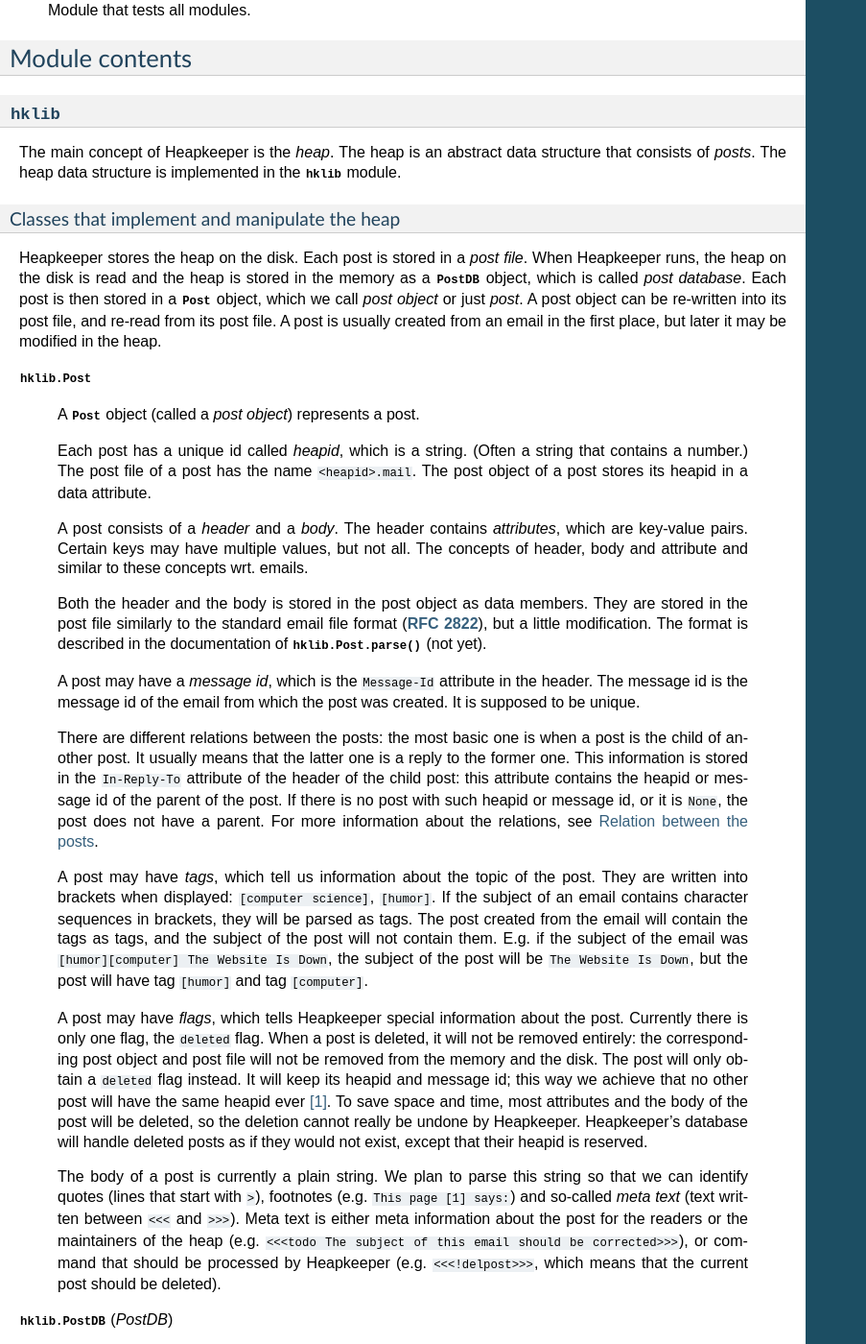
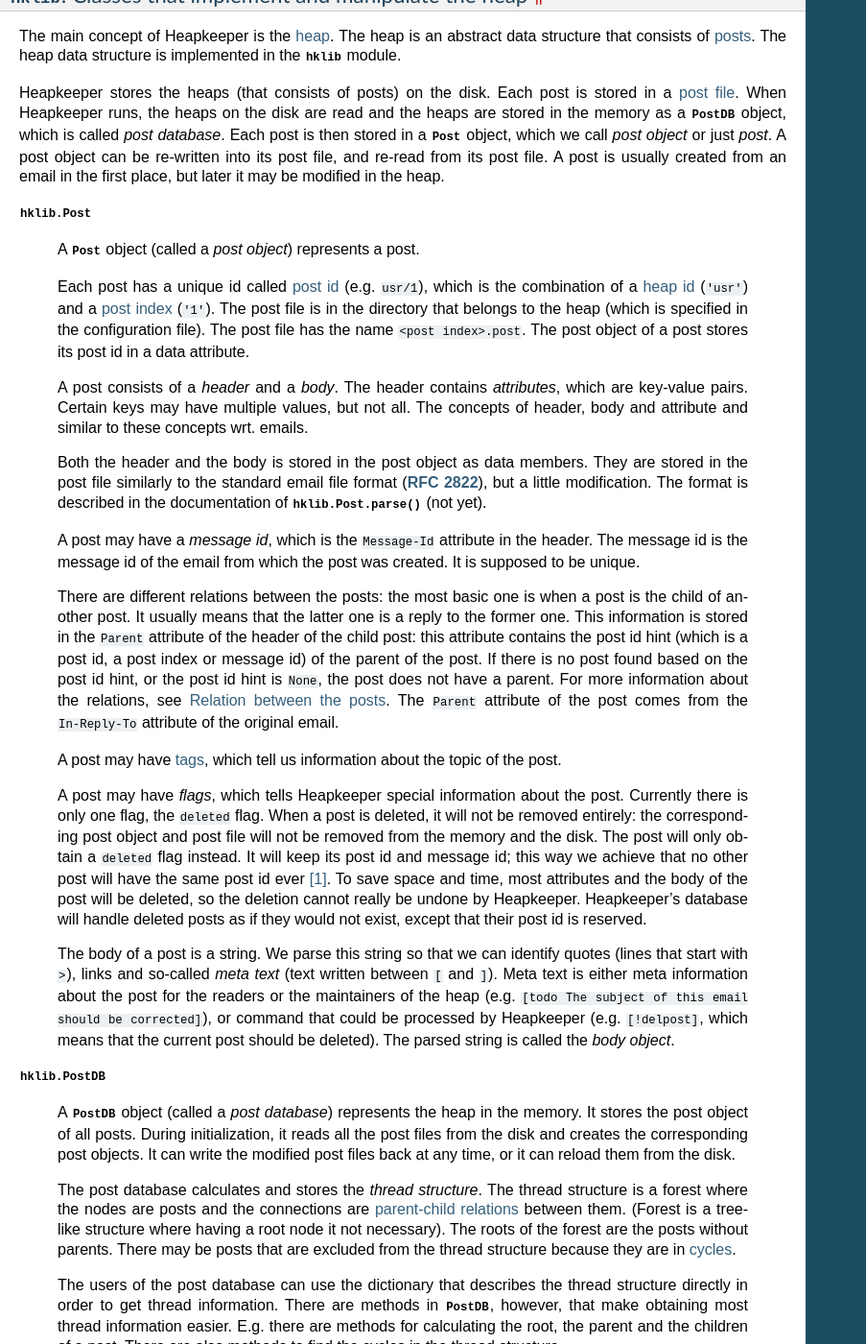
Before and after one commit to hcs42/heapkeeper-old, a Sphinx documentation site: the page built from doc/architecture.rst, in a window 1280 px wide and 1400 px high, scrolled down 1729 px. Shown: the whole window at 96% size, without its empty margins (0-903 px from the left). Built offline with Sphinx 7.4.7, drawn with Linux system fonts in a browser that asks for light colours; some of the changed text lies outside the part shown.

Commit message:
DevDoc: architecture.rst updated
[developer documentation]

The "Architecture of Heapkeeper" page has been updated according to the several
heap support. Also, the section on tags has been moved to the Glossary page,
because it is more a user-level description of what tags are.

```diff
--- a/doc/architecture.rst
+++ b/doc/architecture.rst
@@ -17,15 +17,16 @@ The main directories and files in `Heapkeeper's repository`__:
 
 __ http://github.com/hcs42/heapkeeper/
 
-``README``
-    Usual README file.
-``doc``
-    Documentation files. The ``rst`` files are text files with wiki-like
-    syntax, and Sphinx can be used to generate HTML or other output from them.
+``README``, ``COPYING``
+    Usual files about the program.
+``doc/``
+    Directory for documentation files. The ``rst`` files are text files with
+    wiki-like syntax, and :ref:`Sphinx <development_sphinx>` can be used to
+    generate HTML or other output from them.
 ``*.py``
-    Python source files -- Heapkeeper itself
-``heapindex.css``
-    A CSS file for the generated HTML files.
+    Python source files -- Heapkeeper itself.
+``*.css``
+    CSS files for the generated HTML files.
 
 Module structure
 ----------------
@@ -42,6 +43,8 @@ the file ``<module>.py``.
     It generates HTML output from the posts on the heaps.
 :mod:`hkshell`
     The interactive interface of Heapkeeper.
+:mod:`hkbodyparser`
+    It parses the body of the posts.
 :mod:`hk`
     A small module whose only task is to invoke :mod:`hkshell`.
 :mod:`hkcustomlib`
@@ -72,47 +75,41 @@ such a derived generator.
 We use unit tests to test Heapkeeper's code, using the standard ``unittest``
 module. Each module has a corresponding module that tests it.
 
-:mod:`test_hkutils`
-    Module that tests the :mod:`hkutils` module.
-:mod:`test_hklib`
-    Module that tests the :mod:`hklib` module.
-:mod:`test_hkshell`
-    Module that tests the :mod:`hkshell` module.
-:mod:`test_hkcustomlib`
-    Module that tests the :mod:`hkcustomlib` module.
+:mod:`test_*`
+    Modules that test another module.
 :mod:`test`
-    Module that tests all modules.
+    Module that tests all modules. Invokes the :mod:`test_*` modules.
 
 Module contents
 ---------------
 
-:mod:`hklib`
-^^^^^^^^^^^^
+:mod:`hklib`: Classes that implement and manipulate the heap
+^^^^^^^^^^^^^^^^^^^^^^^^^^^^^^^^^^^^^^^^^^^^^^^^^^^^^^^^^^^^
 
-The main concept of Heapkeeper is the *heap*. The heap is an abstract data
-structure that consists of *posts*. The heap data structure is implemented in
-the :mod:`hklib` module.
+The main concept of Heapkeeper is the :ref:`heap <glossary_heap>`. The heap is
+an abstract data structure that consists of :ref:`posts <glossary_post>`. The
+heap data structure is implemented in the :mod:`hklib` module.
 
-Classes that implement and manipulate the heap
-""""""""""""""""""""""""""""""""""""""""""""""
-
-Heapkeeper stores the heap on the disk. Each post is stored in a *post file*.
-When Heapkeeper runs, the heap on the disk is read and the heap is stored
-in the memory as a :class:`PostDB <hklib.PostDB>` object, which is called
-*post database*. Each post is then stored in a :class:`Post <hklib.Post>`
-object, which we call *post object* or just *post*. A post object can be
-re-written into its post file, and re-read from its post file. A post is
-usually created from an email in the first place, but later it may be modified
-in the heap.
+Heapkeeper stores the heaps (that consists of posts) on the disk. Each post is
+stored in a :ref:`post file <glossary_post_file>`. When Heapkeeper runs, the
+heaps on the disk are read and the heaps are stored in the memory as a
+:class:`PostDB <hklib.PostDB>` object, which is called *post database*. Each
+post is then stored in a :class:`Post <hklib.Post>` object, which we call *post
+object* or just *post*. A post object can be re-written into its post file, and
+re-read from its post file. A post is usually created from an email in the
+first place, but later it may be modified in the heap.
 
 :class:`hklib.Post`
 
     A :class:`Post <hklib.Post>` object (called a *post object*) represents
     a post.
 
-    Each post has a unique id called *heapid*, which is a string. (Often a
-    string that contains a number.) The post file of a post has the name
-    ``<heapid>.mail``. The post object of a post stores its heapid in a data
+    Each post has a unique id called :ref:`post id <glossary_post_id>` (e.g.
+    ``usr/1``), which is the combination of a :ref:`heap id <glossary_heap_id>`
+    (``'usr'``) and a :ref:`post index <glossary_post_index>` (``'1'``). The
+    post file is in the directory that belongs to the heap (which is specified
+    in the configuration file). The post file has the name ``<post
+    index>.post``. The post object of a post stores its post id in a data
     attribute.
 
     A post consists of a *header* and a *body*. The header contains
@@ -131,43 +128,38 @@ in the heap.
 
     There are different relations between the posts: the most basic one is when
     a post is the child of another post. It usually means that the latter one
-    is a reply to the former one. This information is stored in the
-    ``In-Reply-To`` attribute of the header of the child post: this attribute
-    contains the heapid or message id of the parent of the post. If there is no
-    post with such heapid or message id, or it is ``None``, the post does not
-    have a parent. For more information about the relations, see
-    :ref:`post_relations`.
+    is a reply to the former one. This information is stored in the ``Parent``
+    attribute of the header of the child post: this attribute contains the post
+    id hint (which is a post id, a post index or message id) of the parent of
+    the post. If there is no post found based on the post id hint, or the post
+    id hint is ``None``, the post does not have a parent. For more information
+    about the relations, see :ref:`post_relations`. The ``Parent`` attribute of
+    the post comes from the ``In-Reply-To`` attribute of the original email.
 
-    A post may have *tags*, which tell us information about the topic of the
-    post. They are written into brackets when displayed: ``[computer
-    science]``, ``[humor]``. If the subject of an email contains character
-    sequences in brackets, they will be parsed as tags. The post created from
-    the email will contain the tags as tags, and the subject of the post will
-    not contain them. E.g. if the subject of the email was ``[humor][computer]
-    The Website Is Down``, the subject of the post will be ``The Website Is
-    Down``, but the post will have tag ``[humor]`` and tag ``[computer]``.
+    A post may have :ref:`tags <glossary_tag>`, which tell us information
+    about the topic of the post.
 
     A post may have *flags*, which tells Heapkeeper special information about
     the post. Currently there is only one flag, the ``deleted`` flag. When a
     post is deleted, it will not be removed entirely: the corresponding post
     object and post file will not be removed from the memory and the disk. The
-    post will only obtain a ``deleted`` flag instead. It will keep its heapid
+    post will only obtain a ``deleted`` flag instead. It will keep its post id
     and message id; this way we achieve that no other post will have the same
-    heapid ever [#same_heapid]_. To save space and time, most attributes and
+    post id ever [#same_post_id]_. To save space and time, most attributes and
     the body of the post will be deleted, so the deletion cannot really be
     undone by Heapkeeper. Heapkeeper's database will handle deleted posts as if
-    they would not exist, except that their heapid is reserved.
+    they would not exist, except that their post id is reserved.
 
-    The body of a post is currently a plain string. We plan to parse this
-    string so that we can identify quotes (lines that start with ``>``),
-    footnotes (e.g. ``This page [1] says:``) and so-called *meta text* (text
-    written between ``<<<`` and ``>>>``). Meta text is either meta information
-    about the post for the readers or the maintainers of the heap (e.g.
-    ``<<<todo The subject of this email should be corrected>>>``), or command
-    that should be processed by Heapkeeper (e.g. ``<<<!delpost>>>``, which
-    means that the current post should be deleted).
+    The body of a post is a string. We parse this string so that we can
+    identify quotes (lines that start with ``>``), links and so-called *meta
+    text* (text written between ``[`` and ``]``). Meta text is either meta
+    information about the post for the readers or the maintainers of the heap
+    (e.g. ``[todo The subject of this email should be corrected]``), or command
+    that could be processed by Heapkeeper (e.g. ``[!delpost]``, which means
+    that the current post should be deleted). The parsed string is called the
+    *body object*.
 
-:class:`hklib.PostDB` (*PostDB*)
+:class:`hklib.PostDB`
 
     A :class:`PostDB <hklib.PostDB>` object (called a *post database*)
     represents the heap in the memory. It stores the post object of all
@@ -261,10 +247,10 @@ All tests can be executed using the :mod:`test` module:
 
 .. rubric:: Footnotes
 
-.. [#same_heapid]
-    Why is it important that heapids cannot be recycled? Imagine the following
-    situation: the ``In-Reply-To`` field of post ``y`` contains the heapid of
-    ``x``, so ``x`` is the parent of ``y``. Then we delete ``x``: ``y`` does
-    not have a parent now. If a new post ``z`` would be created with the heapid
-    of ``x``, Heapkeeper would think it is the parent of ``y``, altough they
+.. [#same_post_id]
+    Why is it important that post ids cannot be recycled? Imagine the following
+    situation: the ``Parent`` field of post ``y`` contains the post id of
+    ``x``, so ``x`` is the parent of ``y``. Then we delete ``x``; so ``y`` does
+    not have a parent now. If a new post ``z`` would be created with the post
+    id of ``x``, Heapkeeper would think it is the parent of ``y``, altough they
     may have nothing to do with each other.
--- a/doc/development.rst
+++ b/doc/development.rst
@@ -56,6 +56,8 @@ Using Git to download Heapkeeper::
 .. _`Git`: http://git-scm.com/
 .. _`GitHub`: http://github.com/
 .. _`Heapkeeper repository`: http://github.com/hcs42/heapkeeper/
+
+.. _development_sphinx:
 
 Sphinx
 ^^^^^^
--- a/doc/tutorial.rst
+++ b/doc/tutorial.rst
@@ -428,9 +428,9 @@ Heap hint, |sh| and |gh|
 
 Previously we referred to a post with its :ref:`post id <glossary_post_id>`
 (e.g. ``usr/1``), which is the combination of its :ref:`heap id
-<glossary_heap_id>` (``'usr'``) and its post index (``'1'``). If we specify a
-"heap hint", then we can use only the post index, and Heapkeeper will try to
-find the post it within that heap.
+<glossary_heap_id>` (``'usr'``) and its :ref:`post index <glossary_post_index>`
+(``'1'``). If we specify a "heap hint", then we can use only the post index,
+and Heapkeeper will try to find the post it within that heap.
 
 Let's set the heap hint to ``'usr'``::
 
```
Also changed, not shown: other parts of doc/architecture.rst (+2 -8 lines), doc/glossary.rst (+14 -0 lines).
